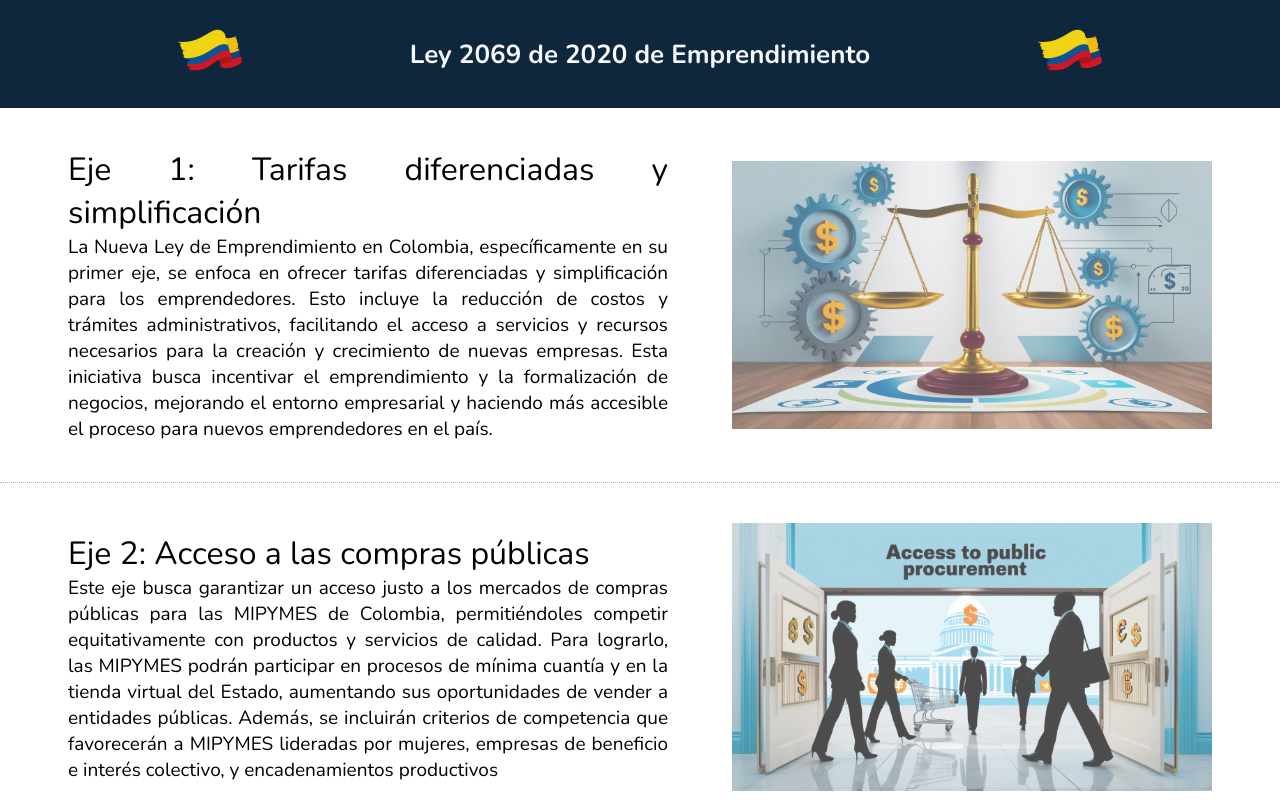
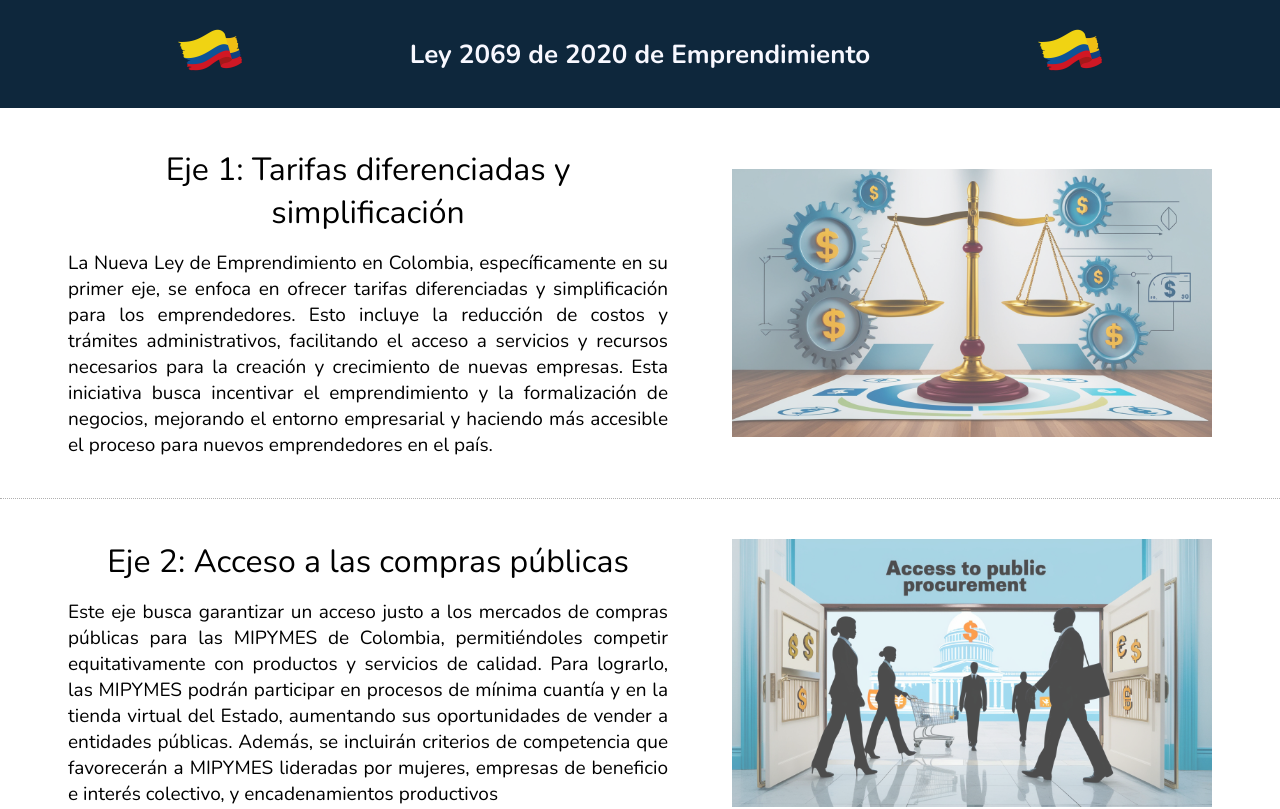
Before and after one commit to Maketa88/Enprenderismo, a React (Vite) app: page / in a window 1280 px wide. Shown: the top 809 px of the page. Built offline with nearby package versions, Linux system fonts and the light colour scheme.

Commit message:
Update vision.css

```diff
--- a/src/Layouts/Company/vision.css
+++ b/src/Layouts/Company/vision.css
@@ -29,6 +29,7 @@
   flex-direction: column;
   width: 100%;
   max-width: 50%; /* Limita el tamaño en pantallas más grandes */
+  gap: 1rem;
 }
 
 p {
@@ -41,6 +42,7 @@ h1 {
   font-optical-sizing: auto;
   font-style: normal;
   font-weight: 400;
+
 }
 
 /* Media query para pantallas más pequeñas */
@@ -57,3 +59,6 @@ h1 {
     font-size: 16px; /* Aseguramos un tamaño de fuente más pequeño en pantallas pequeñas */
   }
 }
+h1{
+  text-align: center;
+}
```
